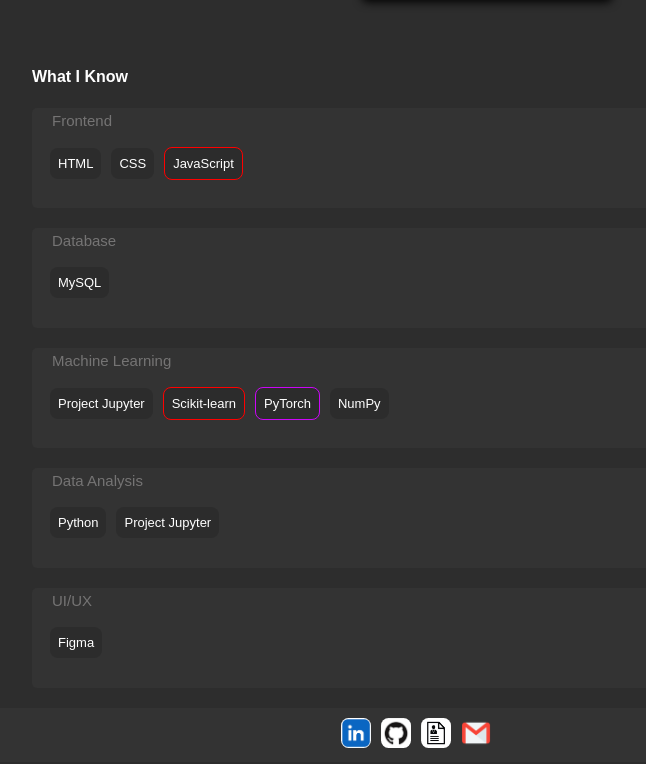
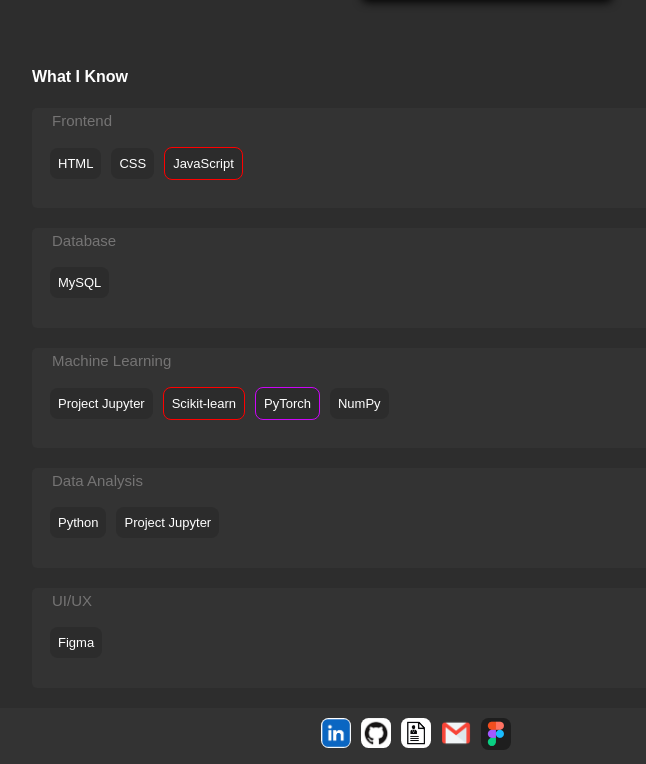
Before and after one commit to Suman196/myportfolio, a plain HTML site: page index.html in a window 1280 px wide. Shown: the part 816-1580 px from the top of the page, without its empty margins (224-870 px from the left). Drawn offline with Linux system fonts and the light colour scheme.

Commit message:
figma insert

```diff
--- a/index.html
+++ b/index.html
@@ -347,6 +347,8 @@
 
          <a id="git" href="mailto:sumansaha0178@gmail.com"><img
             src="mail.png" alt="" ></a>
+        <a id="git" href="https://www.figma.com/files/recents-and-sharing/recently-viewed?fuid=1218400815785074017"><img
+            src="figma.png" alt="" ></a>
     </footer>
 
 
```
Also changed, not shown: figma.png (added).
